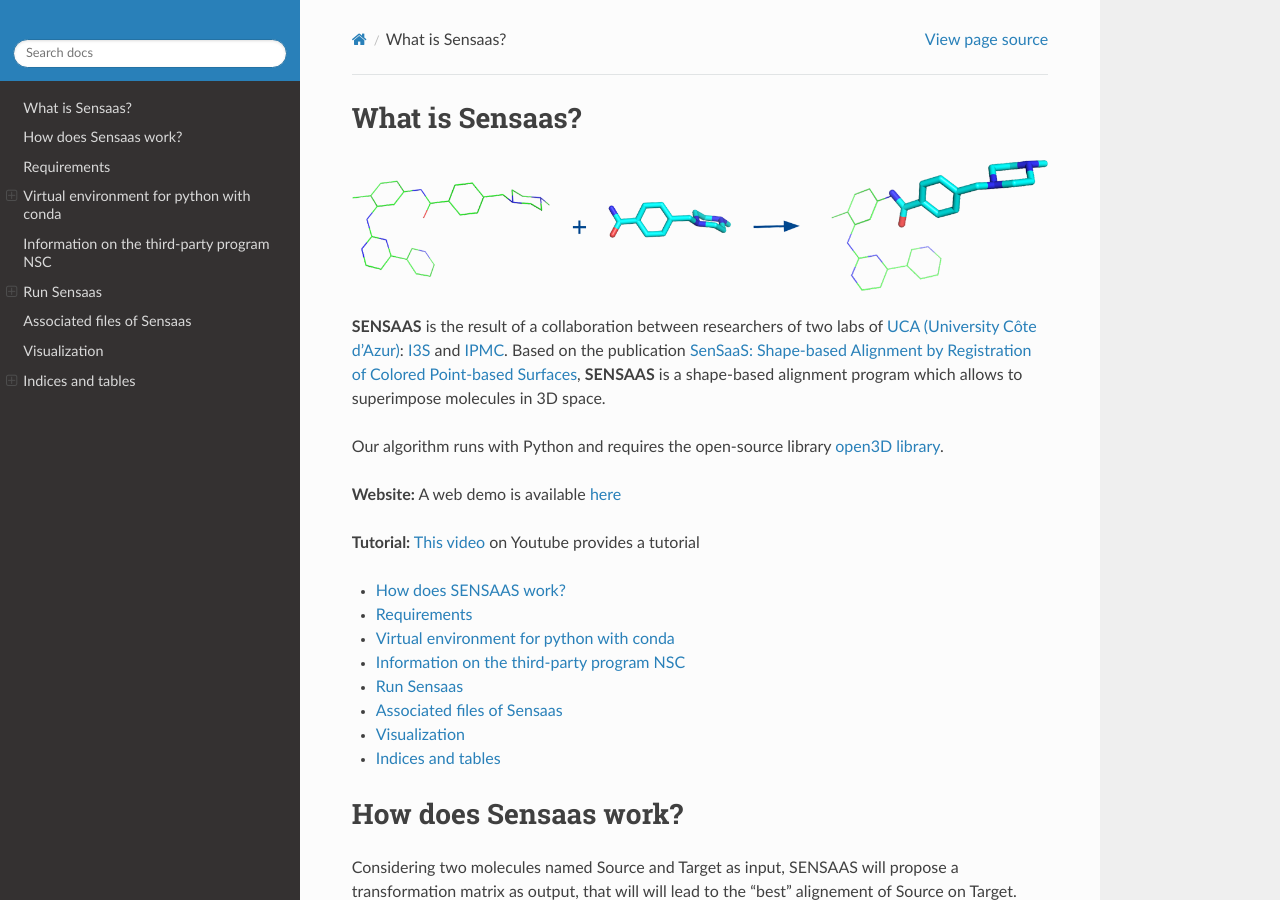
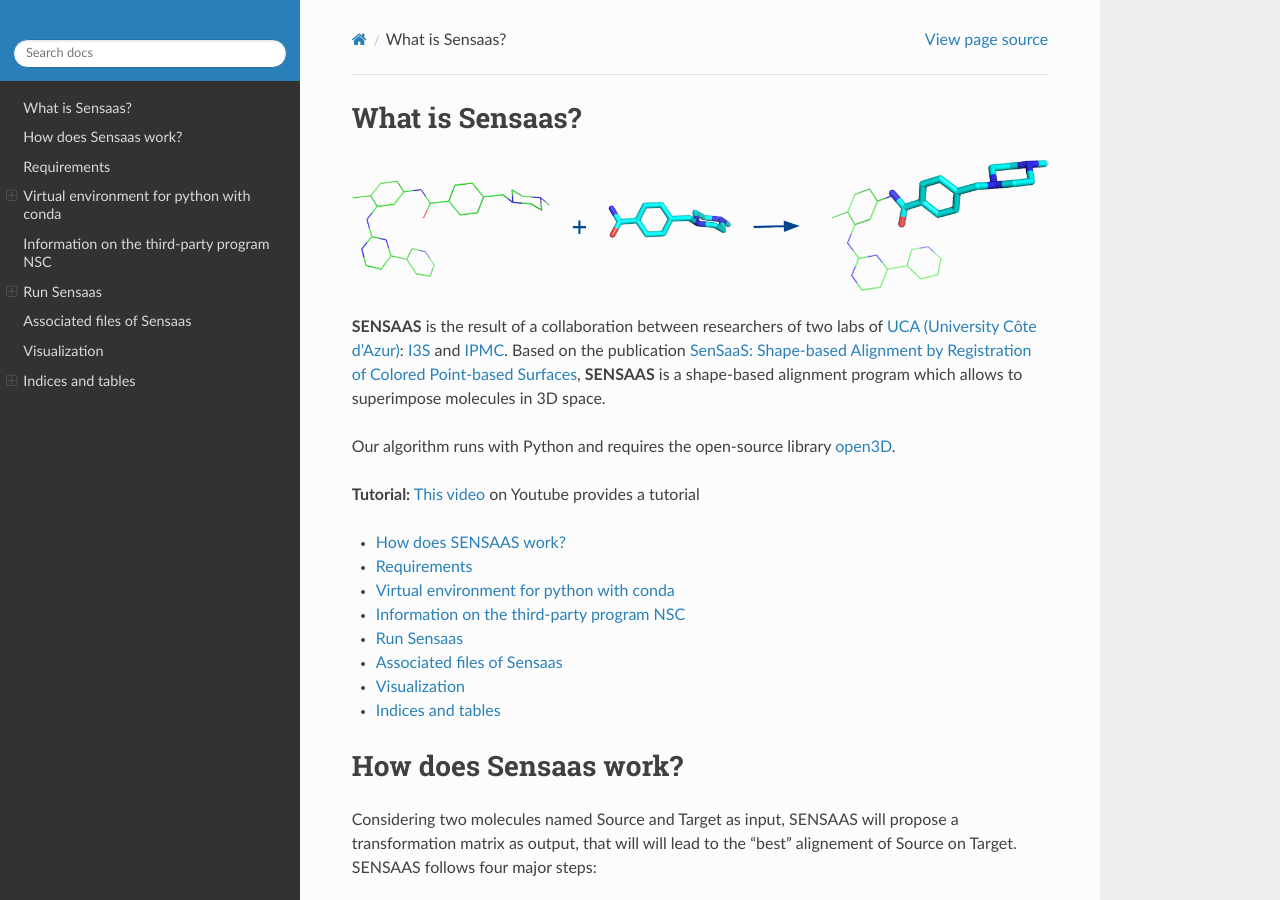
Before and after one commit to SENSAAS/sensaas, a Sphinx documentation site: the page built from docs/index.rst, in a window 1280 px wide and 900 px high. Built offline with Sphinx 7.4.7 and the Read the Docs theme 2.0.0, drawn with Linux system fonts in a browser that asks for light colours.

Commit message:
Update index.rst

```diff
--- a/docs/index.rst
+++ b/docs/index.rst
@@ -15,9 +15,7 @@ What is Sensaas?
 **SENSAAS** is the result of a collaboration between researchers of two labs of `UCA (University Côte d'Azur) <https://univ-cotedazur.fr/>`_: `I3S <https://www.i3s.unice.fr>`_ and `IPMC <https://www.ipmc.cnrs.fr/cgi-bin/site.cgi>`_.
 Based on the publication `SenSaaS: Shape-based Alignment by Registration of Colored Point-based Surfaces <https://onlinelibrary.wiley.com/doi/full/10.1002/minf.202000081>`_, **SENSAAS** is a shape-based alignment program which allows to superimpose molecules in 3D space.
 
-Our algorithm runs with Python and requires the open-source library `open3D library <http://www.open3d.org/>`_.
-
-**Website:** A web demo is available `here <nul>`_
+Our algorithm runs with Python and requires the open-source library `open3D <http://www.open3d.org/>`_.
 
 **Tutorial:** `This video <nul>`_ on Youtube provides a tutorial
 
```
